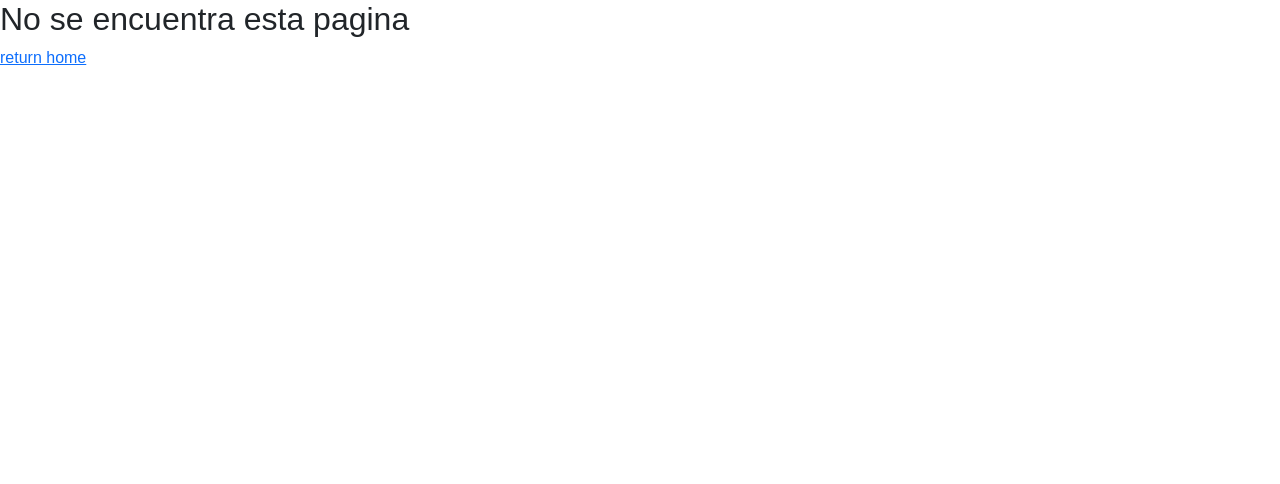
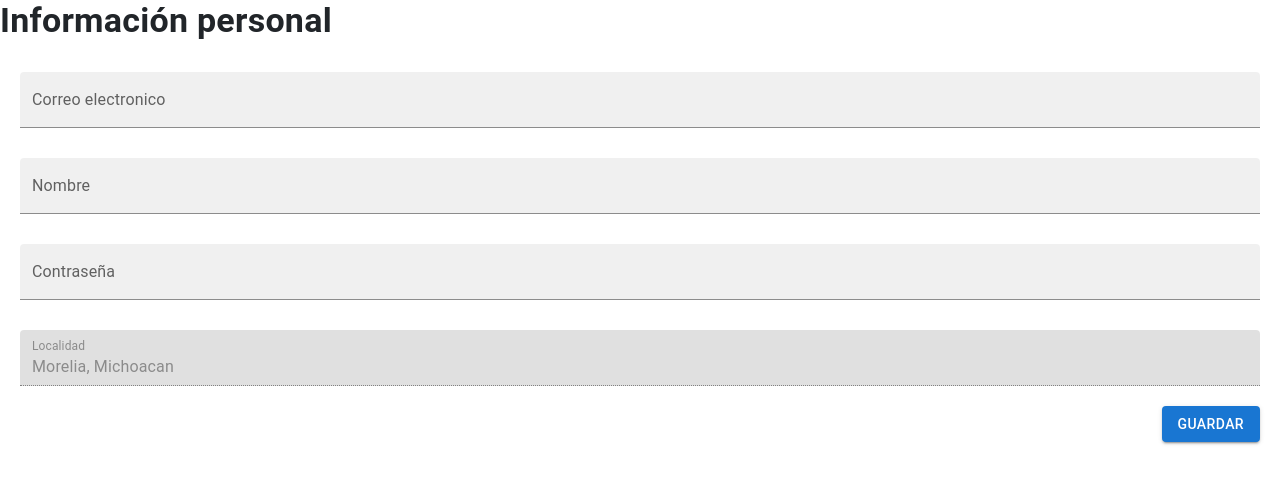
Before and after one commit to Alanjid/ApiRest, a React (Vite) app: page /terapeutas in a window 1280 px wide. Shown: the top 484 px of the page. Built offline with nearby package versions, Linux system fonts and the light colour scheme.

Commit message:
respaldo

```diff
--- a/package.json
+++ b/package.json
@@ -16,6 +16,7 @@
     "@mui/material": "^5.14.13",
     "axios": "^1.5.1",
     "bootstrap": "^5.3.2",
+    "formik": "^2.4.5",
     "react": "^18.2.0",
     "react-dom": "^18.2.0",
     "react-icons": "^4.11.0",
@@ -23,7 +24,8 @@
     "react-router-dom": "^6.16.0",
     "sweetalert": "^2.1.2",
     "sweetalert2": "^11.7.32",
-    "sweetalert2-react-content": "^5.0.7"
+    "sweetalert2-react-content": "^5.0.7",
+    "yup": "^1.3.2"
   },
   "devDependencies": {
     "@types/react": "^18.2.15",
--- a/src/App.jsx
+++ b/src/App.jsx
@@ -14,6 +14,7 @@ import Index from "./index";
 import Registro from "./registro";
 import Error from "./error";
 import Pacientes from "./pacientes"
+import Terapeutas from "./terapeutas"
 
 const router = createBrowserRouter([
   {
@@ -31,6 +32,9 @@ const router = createBrowserRouter([
     path:"/informacion",
     element: <Pacientes/>,
   },{
+    path:"/terapeutas",
+    element: <Terapeutas/>,
+  },{
     path:"*",
     element: <Error/>,
   }
--- /dev/null
+++ b/src/components/formulario1/formulario.jsx
@@ -0,0 +1,125 @@
+import React from 'react'
+import { Box, Button, TextField } from "@mui/material";
+import { Formik } from "formik";
+import * as yup from "yup";
+import useMediaQuery from "@mui/material/useMediaQuery";
+
+const formulario = () => {
+    const isNonMobile = useMediaQuery("(min-width:600px)");
+
+    const handleFormSubmit = (values) => {
+        console.log(values);
+
+    };
+  return (
+    <Box m="20px">
+      <Formik
+        onSubmit={handleFormSubmit}
+        initialValues={initialValues}
+        validationSchema={checkoutSchema}
+      >
+        {({
+          values,
+          errors,
+          touched,
+          handleBlur,
+          handleChange,
+          handleSubmit,
+        }) => (
+          <form onSubmit={handleSubmit}>
+            <Box
+              display="grid"
+              gap="30px"
+              gridTemplateColumns="repeat(4, minmax(0, 1fr))"
+              sx={{
+                "& > div": { gridColumn: isNonMobile ? undefined : "span 4" },
+              }}
+            >
+              <TextField
+                fullWidth
+                variant="filled"
+                type="text"
+                label="Correo electronico"
+                onBlur={handleBlur}
+                onChange={handleChange}
+                value={values.email}
+                name="email"
+                error={!!touched.email && !!errors.email}
+                helperText={touched.email && errors.email}
+                sx={{ gridColumn: "span 4" }}
+              />
+              <TextField
+                fullWidth
+                variant="filled"
+                type="text"
+                label="Nombre"
+                onBlur={handleBlur}
+                onChange={handleChange}
+                value={values.nombre}
+                name="nombre"
+                error={!!touched.nombre && !!errors.nombre}
+                helperText={touched.nombre && errors.nombre}
+                sx={{ gridColumn: "span 4" }}
+              />
+              <TextField
+                fullWidth
+                variant="filled"
+                type="password"
+                label="Contraseña"
+                onBlur={handleBlur}
+                onChange={handleChange}
+                value={values.pass}
+                name="pass"
+                error={!!touched.pass && !!errors.pass}
+                helperText={touched.pass && errors.pass}
+                sx={{ gridColumn: "span 4" }}
+              />
+
+              <TextField
+                fullWidth
+                variant="filled"
+                type="text"
+                label="Localidad"
+                onBlur={handleBlur}
+                onChange={handleChange}
+                value={values.localidad}
+                name="localidad"
+                disabled="true"
+                error={!!touched.localidad && !!errors.localidad}
+                helperText={touched.localidad && errors.localidad}
+                sx={{ gridColumn: "span 4" }}
+              />
+            </Box>
+            <Box display="flex" justifyContent="end" mt="20px">
+              <Button type="submit" variant="contained">
+                Guardar
+              </Button>
+            </Box>
+          </form>
+        )}
+      </Formik>
+    </Box>
+    );
+};
+
+const Tmail =
+  /^[a-z]{0,}\.[a-z]{0,}@teleton.org.mx$/;
+
+const password =
+  /^(?=.*[a-z])(?=.*[A-Z])(?=.*\d)(?=.*[-_$@$!%*?&])([A-Za-z\d$@$!%*?&]|[^ ]){8,16}$/;
+
+
+const checkoutSchema = yup.object().shape({
+  email: yup.string().matches(Tmail, "Correo Invalido").required("required"),
+  nombre: yup.string().required("required"),
+  pass: yup.string().matches(password, "Contraseña Invalida").required("required"),
+  localidad: yup.string().required("required"),
+});
+const initialValues = {
+  email: "",
+  nombre: "",
+  pass: "",
+  localidad: "Morelia, Michoacan",
+};
+
+export default formulario;
--- /dev/null
+++ b/src/components/header/Header.jsx
@@ -0,0 +1,17 @@
+import { Typography, Box } from "@mui/material";
+
+const Header = ({ title, subtitle }) => {
+  return (
+    <Box mb="30px" sx={{alignItems:'center', justifyContent:'center'}}>
+      <Typography
+        variant="h4"
+        fontWeight="bold"
+        sx={{ m: "0 0 5px 0" }}
+      >
+        {title}
+      </Typography>
+    </Box>
+  );
+};
+
+export default Header;
--- a/src/index.jsx
+++ b/src/index.jsx
@@ -1,7 +1,6 @@
 import React from 'react'
 import Navbar from './components/navbar/Nav'
 import 'bootstrap/dist/css/bootstrap.min.css'
-import LeftVar from './components/leftvar/leftvar'
 import Cartas from './components/cartas/cartas'
 import './styles.css'
 import { useState } from 'react'
--- /dev/null
+++ b/src/terapeutas.jsx
@@ -0,0 +1,14 @@
+import React from 'react'
+import Formulario from './components/formulario1/formulario'
+import Header from './components/header/Header'
+
+function terapeutas() {
+  return (
+    <div>
+        <Header title="Información personal" subtitle="Create a New User Profile" />
+        <Formulario/>
+    </div>
+  )
+}
+
+export default terapeutas
```
Also changed, not shown: 1 other file (tests, documents, lock files or other folders).
